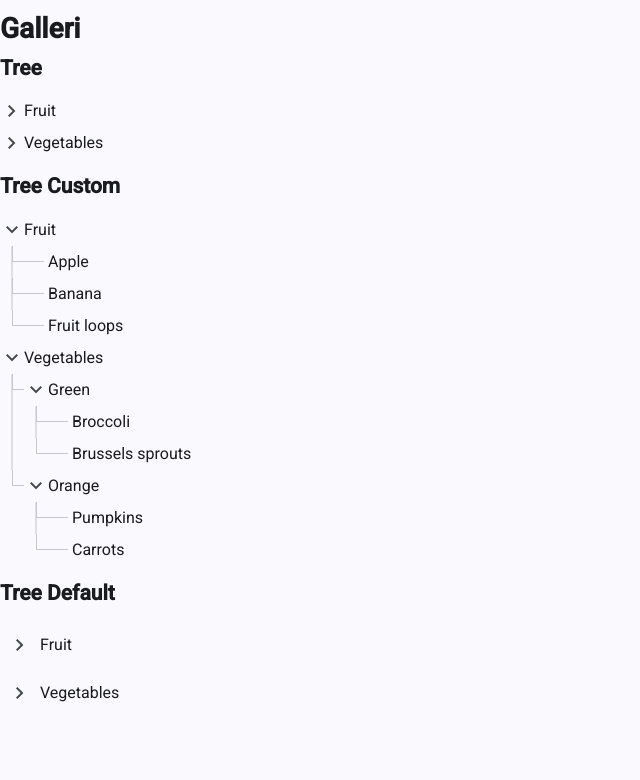
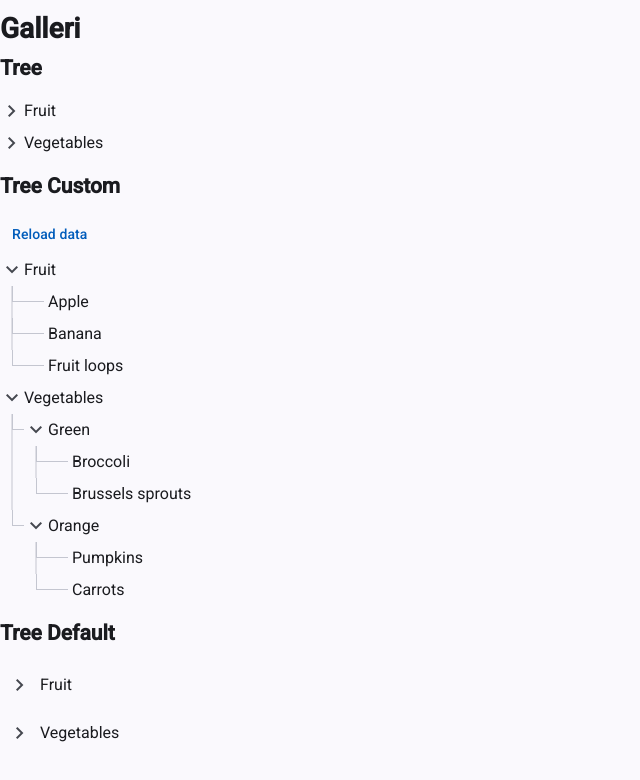
Before and after one commit to Edminsson/tree-guide, an Angular app: page /galleri in a window 1280 px wide. Shown: the top 780 px of the page, without its empty margins (0-640 px from the left). Built offline with nearby package versions, Linux system fonts and the light colour scheme.

Commit message:
Reload button

```diff
--- a/src/app/tree-custom/tree-custom.html
+++ b/src/app/tree-custom/tree-custom.html
@@ -1,3 +1,8 @@
+
+<div>
+  <button mat-button (click)="reloadData()">Reload data</button>
+</div>
+
 <mat-tree #tree [dataSource]="dataSource()" [childrenAccessor]="childrenAccessor">
   <!-- This is the tree node template for leaf nodes -->
   <mat-tree-node *matTreeNodeDef="let node" matTreeNodePadding [matTreeNodePaddingIndent]="indent"
--- a/src/app/tree-custom/tree-custom.ts
+++ b/src/app/tree-custom/tree-custom.ts
@@ -26,11 +26,24 @@ export class TreeCustom implements OnInit {
   private guides: Map<FoodNode, Record<string, string>> | undefined;
 
   ngOnInit() {
-    this.dataService.getTreeData().subscribe(data => {
-      this.dataSource.set(data);
-      this.guides = buildGuides(data);
-      // The tree only learns about its nodes once it renders the new data.
-      afterNextRender(() => this.tree()?.expandAll(), {injector: this.injector});
+    this.loadData();
+  }
+
+  reloadData() {
+    this.loadData(true);
+  }
+
+  loadData(isReload: boolean = false) {
+      this.dataService.getTreeData().subscribe(data => {
+      if (isReload) {
+        data[0].name = 'Reloaded Fruit';
+        data[1]!.children![0].name = 'Verde';
+        this.dataSource.set(data);
+      } else {
+        this.dataSource.set(data);
+        this.guides = buildGuides(data);
+        afterNextRender(() => this.tree()?.expandAll(), {injector: this.injector});
+      }
     })
   }
 
```
